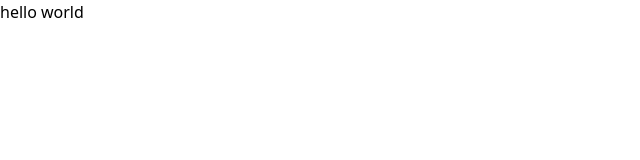
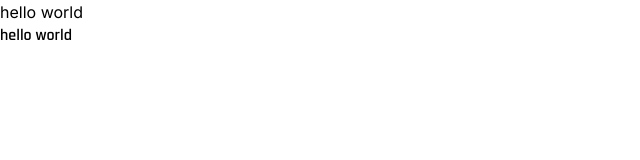
Before and after one commit to EdsonLuiz/pomoadoro, a Next.js app: page / in a window 1280 px wide. Shown: the top 160 px of the page, without its empty margins (0-640 px from the left). Built offline with nearby package versions, Linux system fonts and the light colour scheme.

Commit message:
refactor: add correct google font link

```diff
--- a/pages/_document.tsx
+++ b/pages/_document.tsx
@@ -17,28 +17,8 @@
       return (
         <Html>
           <Head>
-            <link
-              rel="preconnect"
-              href="https://fonts.gstatic.com"
-              crossOrigin="true"
-            />
-            <link
-              rel="preload"
-              as="style"
-              href="https://fonts.googleapis.com/css2?family=Inter&family=Rajdhani:wght@600&display=swap"
-            />
-            <link
-              rel="stylesheet"
-              href="https://fonts.googleapis.com/css2?family=Inter&family=Rajdhani:wght@600&display=swap"
-              media="print"
-              onLoad="this.media='all'"
-            />
-            <noscript>
-              <link
-                rel="stylesheet"
-                href="https://fonts.googleapis.com/css2?family=Inter&family=Rajdhani:wght@600&display=swap"
-              />
-            </noscript>
+          <link rel="preconnect" href="https://fonts.gstatic.com" />
+          <link href="https://fonts.googleapis.com/css2?family=Inter&family=Rajdhani:wght@600&display=swap" rel="stylesheet" />
           </Head>
           <body>
             <Main />
--- a/pages/index.tsx
+++ b/pages/index.tsx
@@ -8,7 +8,8 @@
       //   <link rel="icon" href="/favicon.ico" />
       // </Head> */}
       <div>
-        <h1>hello world</h1>
+        <h1 className="font-normal font-inter" >hello world</h1>
+        <h1 className="font-semibold font-rajdhani" >hello world</h1>
       </div>
 
   )
--- a/tailwind.config.js
+++ b/tailwind.config.js
@@ -1,14 +1,11 @@
-const defaultTheme = require('tailwindcss/defaultTheme')
 
 module.exports = {
   purge: ['./pages/**/*.{js,ts,jsx,tsx}', './components/**/*.{js,ts,jsx,tsx}'],
   darkMode: false, // or 'media' or 'class'
   theme: {
-    extend: {
-      fontFamily: {
-        inter: ['Inter', ...defaultTheme.fontFamily.sans],
-        rajdhani: ['Rajdhani', ...defaultTheme.fontFamily.sans]
-      },
+    fontFamily: {
+      inter: ['Inter', 'sans-serif'],
+      rajdhani: ['Rajdhani', 'sans-serif'],
     },
   },
   variants: {
```
